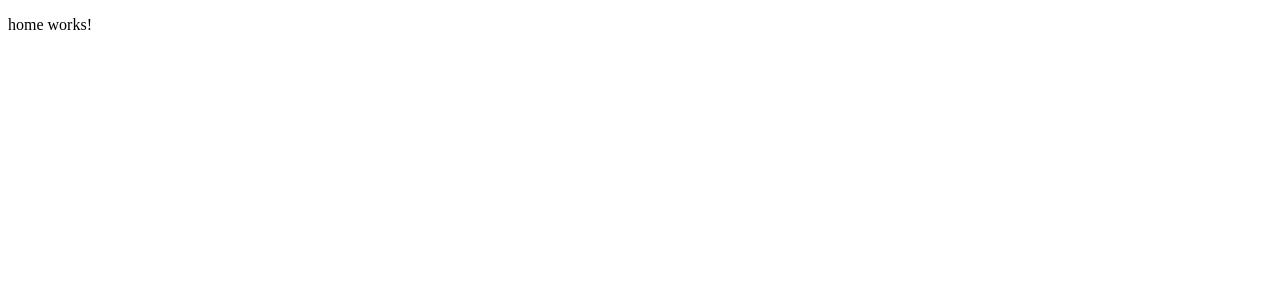
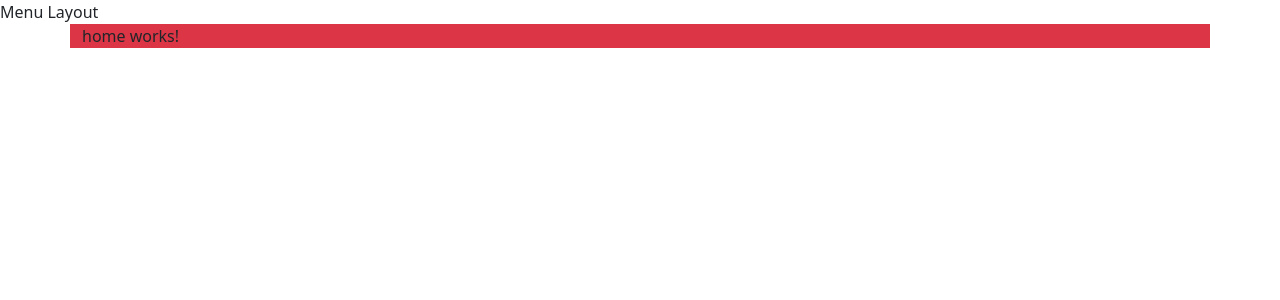
Before and after one commit to Tchak20/angular-api-crud, an Angular app: page /home in a window 1280 px wide. Shown: the top 300 px of the page. Built offline with nearby package versions, Linux system fonts and the light colour scheme.

Commit message:
Mise en place du public layout

```diff
--- /dev/null
+++ b/src/app/public/playout/playout.component.html
@@ -0,0 +1,4 @@
+<div class="">Menu Layout</div>
+<div class="container bg-danger">
+    <router-outlet></router-outlet>
+</div>
--- a/src/app/public/public.module.ts
+++ b/src/app/public/public.module.ts
@@ -4,6 +4,7 @@ import { HomeComponent } from './home/home.component';
 import { CocktailComponent } from './cocktail/cocktail.component';
 import { ContactComponent } from './contact/contact.component';
 import { PublicRoutingModule } from './public-routing.module';
+import { PlayoutComponent } from './playout/playout.component';
 
 
 
@@ -11,7 +12,8 @@ import { PublicRoutingModule } from './public-routing.module';
   declarations: [
     HomeComponent,
     CocktailComponent,
-    ContactComponent
+    ContactComponent,
+    PlayoutComponent
   ],
   imports: [
     CommonModule,
--- a/src/index.html
+++ b/src/index.html
@@ -6,8 +6,11 @@
   <base href="/">
   <meta name="viewport" content="width=device-width, initial-scale=1">
   <link rel="icon" type="image/x-icon" href="favicon.ico">
+  <link rel="stylesheet" href="https://cdn.jsdelivr.net/npm/bootstrap@5.3.2/dist/css/bootstrap.min.css" integrity="sha384-T3c6CoIi6uLrA9TneNEoa7RxnatzjcDSCmG1MXxSR1GAsXEV/Dwwykc2MPK8M2HN" crossorigin="anonymous">
 </head>
 <body>
   <app-root></app-root>
 </body>
+<script src="https://cdn.jsdelivr.net/npm/bootstrap@5.3.2/dist/js/bootstrap.min.js" integrity="sha384-BBtl+eGJRgqQAUMxJ7pMwbEyER4l1g+O15P+16Ep7Q9Q+zqX6gSbd85u4mG4QzX+" crossorigin="anonymous"></script>
+<script src="https://cdn.jsdelivr.net/npm/bootstrap@5.3.2/dist/js/bootstrap.bundle.min.js" integrity="sha384-C6RzsynM9kWDrMNeT87bh95OGNyZPhcTNXj1NW7RuBCsyN/o0jlpcV8Qyq46cDfL" crossorigin="anonymous"></script>
 </html>
```
Also changed, not shown: src/app/public/playout/playout.component.ts (added, +10 -0 lines), src/app/public/public-routing.module.ts (+11 -4 lines), src/app/public/playout/playout.component.css (added).
